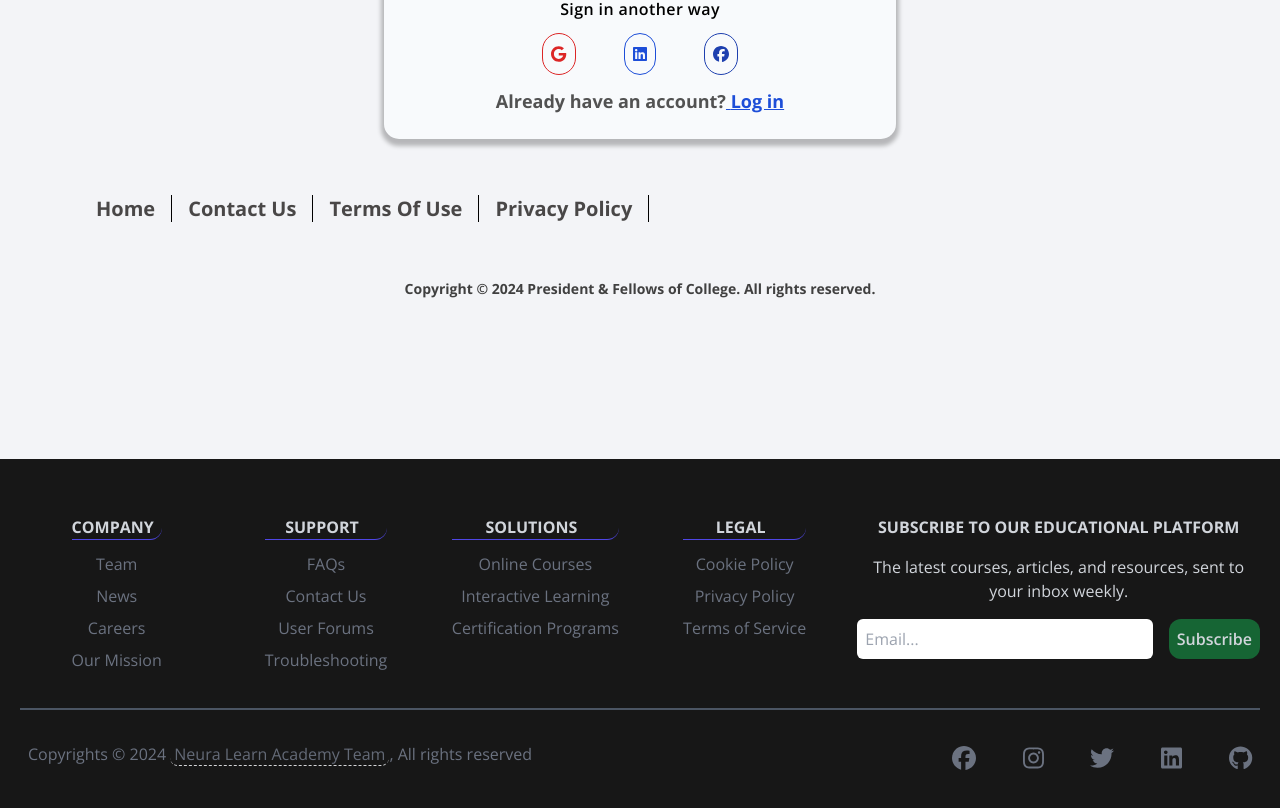
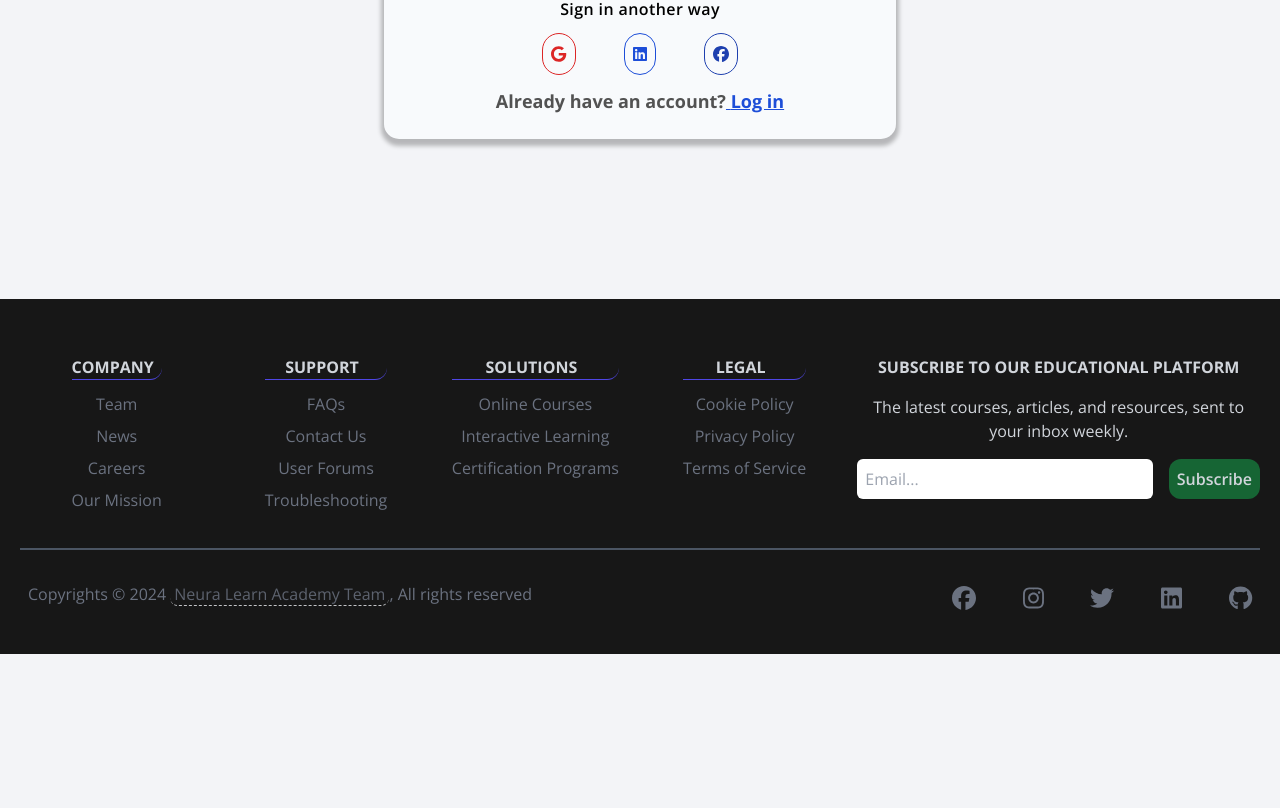
Before and after one commit to FrontEndDevo/NeuraLearnAcademy, a React (Vite) app: page /signup in a window 1280 px wide. Shown: the part 771-1579 px from the top of the page. After the commit the page ends 1425 px from the top, so only its background shows below. Built offline with nearby package versions, Linux system fonts and the light colour scheme.

Commit message:
Refactor Login and SignUp components to remove CopyRights component

```diff
--- a/src/components/Registration/Login/Login.jsx
+++ b/src/components/Registration/Login/Login.jsx
@@ -8,7 +8,6 @@ import {
   faFacebook,
 } from "@fortawesome/free-brands-svg-icons";
 
-import CopyRights from "../CopyRights/CopyRights";
 import { login } from "../../../redux/actions/auth-methods";
 import { useDispatch, useSelector } from "react-redux";
 import NeuraLearnAcademy from "../../../shared/NeuraLearnAcademy";
@@ -164,7 +163,6 @@ const Login = () => {
         successMessage="Login successfully"
       />
 
-      <CopyRights />
     </>
   );
 };
--- a/src/components/Registration/SignUp/SignUp.jsx
+++ b/src/components/Registration/SignUp/SignUp.jsx
@@ -6,7 +6,6 @@ import {
   faGoogle,
   faFacebook,
 } from "@fortawesome/free-brands-svg-icons";
-import CopyRights from "../CopyRights/CopyRights";
 import { useDispatch, useSelector } from "react-redux";
 import { signup } from "../../../redux/actions/auth-methods";
 import NeuraLearnAcademy from "../../../shared/NeuraLearnAcademy";
@@ -40,7 +39,7 @@ const SignUp = () => {
         lastName,
         email,
         password,
-        rePassword,
+        rePassword
         // role
       ); // Include role in signup
       setSpinner(false);
@@ -233,8 +232,6 @@ const SignUp = () => {
         successMessage="Your account has been created successfully. please verify your email.
           We have sent you an activation link to your email."
       />
-
-      <CopyRights />
     </>
   );
 };
```
